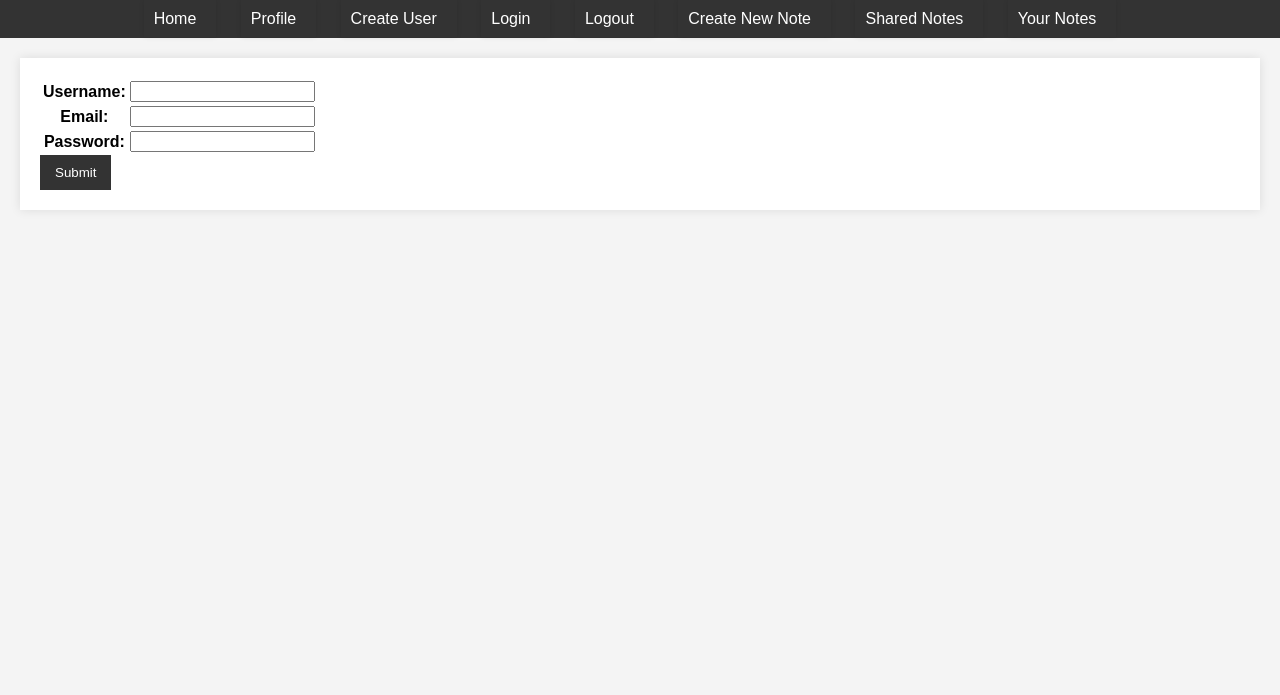
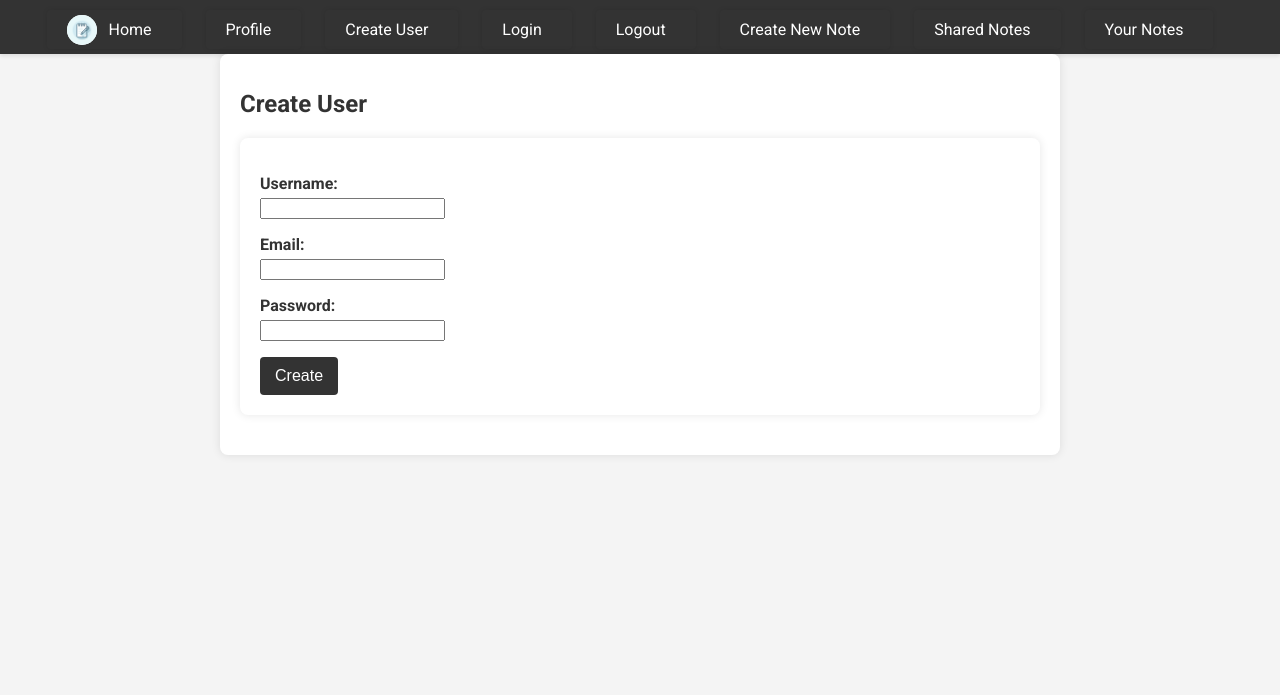
Before and after one commit to LJaremek/CloudComputing-MINI, a Django app: page /create_user in a window 1280 px wide. Shown: the top 695 px of the page. Run offline with Django 3.2, Linux system fonts and the light colour scheme; some libraries are stand-ins or nearby versions.

Commit message:
Final functionality

```diff
--- a/shared_notes/shared_notes/forms.py
+++ b/shared_notes/shared_notes/forms.py
@@ -1,5 +1,8 @@
 from django import forms
-from api.models import Note, SharedNote
+from django import forms
+from django.contrib.auth.models import User as DjangoUser
+
+from api.models import User, Note, SharedNote
 
 
 class NoteForm(forms.ModelForm):
@@ -13,7 +16,19 @@ class ProfileForm(forms.Form):
     email = forms.EmailField()
     password = forms.CharField(widget=forms.PasswordInput)
 
-class ShareNoteForm(forms.ModelForm):
-    class Meta:
-        model = SharedNote
-        fields = ['id_user', 'permission_type']
+    def clean_username(self):
+        username = self.cleaned_data.get('username')
+        if DjangoUser.objects.filter(username=username).exists():
+            raise forms.ValidationError("This username is already taken.")
+        return username
+
+    def clean_email(self):
+        email = self.cleaned_data.get('email')
+        if DjangoUser.objects.filter(email=email).exists():
+            raise forms.ValidationError("This email is already registered.")
+        return email
+
+
+class ShareNoteForm(forms.Form):
+    email = forms.EmailField()
+    permission_type = forms.ChoiceField(choices=[('read', 'Read'), ('write', 'Write')])
--- a/shared_notes/shared_notes/settings.py
+++ b/shared_notes/shared_notes/settings.py
@@ -40,8 +40,6 @@ INSTALLED_APPS = [
     "api",  # api for PostgreSQL
     "rest_framework",  # api for endpoints
     'shared_notes',
-    # "mathfilters"
-    # "rest_framework_swagger"  # Swagger
 ]
 
 MIDDLEWARE = [
--- a/shared_notes/shared_notes/static/style.css
+++ b/shared_notes/shared_notes/static/style.css
@@ -1,15 +1,17 @@
 body {
-    font-family: Arial, sans-serif;
+    font-family: 'Roboto', sans-serif;
     background-color: #f4f4f4;
     margin: 0;
     padding: 0;
+    color: #333;
 }
 
 #nav {
     background-color: #333;
     color: #fff;
-    padding: 10px 0;
+    padding: 15px 0;
     text-align: center;
+    box-shadow: 0 2px 4px rgba(0, 0, 0, 0.1);
 }
 
 #nav ul {
@@ -24,20 +26,31 @@ body {
 }
 
 #nav ul li a {
-    color: #fff; /* Ensure the text color is white */
+    color: #fff;
     text-decoration: none;
+    padding: 5px 10px;
+    align-items: center;
 }
 
 #nav ul li a:hover {
-    color: #ddd; /* Slightly lighter color for hover effect */
+    color: #ddd;
+    background-color: #555;
+    border-radius: 4px;
 }
 
 #main-container {
+    max-width: 800px;
+    margin: 0 auto;
     padding: 20px;
+    background: #fff;
+    box-shadow: 0 0 10px rgba(0, 0, 0, 0.1);
+    border-radius: 8px;
 }
 
 h1 {
     color: #333;
+    font-size: 24px;
+    margin-bottom: 20px;
 }
 
 form {
@@ -45,17 +58,29 @@ form {
     padding: 20px;
     margin-bottom: 20px;
     box-shadow: 0 0 10px rgba(0, 0, 0, 0.1);
+    border-radius: 8px;
 }
 
-input[type="submit"], button {
+label {
+    display: block;
+    margin-bottom: 5px;
+    font-weight: bold;
+}
+
+input[type="submit"],
+button {
     background: #333;
     color: #fff;
     padding: 10px 15px;
     border: none;
     cursor: pointer;
+    font-size: 16px;
+    border-radius: 4px;
+    transition: background 0.3s ease;
 }
 
-input[type="submit"]:hover, button:hover {
+input[type="submit"]:hover,
+button:hover {
     background: #555;
 }
 
@@ -87,8 +112,42 @@ ul li {
     margin: 10px 0;
     padding: 10px;
     box-shadow: 0 0 5px rgba(0, 0, 0, 0.1);
+    border-radius: 4px;
 }
 
 ul li a {
     margin-right: 10px;
 }
+
+.error-list {
+    background-color: #f8d7da;
+    color: #721c24;
+    border: 1px solid #f5c6cb;
+    padding: 10px;
+    margin-top: 10px;
+    border-radius: 4px;
+}
+
+.error-list ul {
+    list-style-type: none;
+    padding: 0;
+    margin: 0;
+}
+
+.error-list li {
+    margin: 0;
+}
+
+.nav-icon {
+    height: 30px;
+    width: 30px;
+    margin-right: 8px;
+    display: inline-block;
+    background-color: #fff;
+    color: #333;
+    font-size: 14px;
+    text-align: center;
+    line-height: 20px;
+    border-radius: 50%;
+    margin-bottom: -10px;
+}
--- a/shared_notes/shared_notes/views.py
+++ b/shared_notes/shared_notes/views.py
@@ -1,17 +1,17 @@
-from django.http import HttpResponse
-from django.shortcuts import render
-from django.http import HttpResponse
 from django.shortcuts import render, redirect, get_object_or_404
 from django.contrib.auth.models import User as DjangoUser
+from django.contrib.auth import logout
+from django.core.exceptions import ObjectDoesNotExist
+from django.http import HttpResponseForbidden
+from django.contrib.auth.decorators import login_required
+
 from api.models import User, Note, SharedNote
-from .forms import  ProfileForm, ShareNoteForm
-from django.contrib.auth import logout
 from shared_notes.forms import NoteForm
-
+from .forms import ProfileForm, ShareNoteForm
 
 
 def index(request):
-    return render(request, 'index.html')
+    return render(request, "index.html")
 
 
 def create_user(request):
@@ -19,32 +19,38 @@ def create_user(request):
         form = ProfileForm(request.POST)
         if form.is_valid():
             cleaned_data = form.cleaned_data
-            user = DjangoUser.objects.create_user(cleaned_data["username"], password=cleaned_data["password"])
-            profile = User(username=cleaned_data["username"],
-                           email=cleaned_data["email"],
-                                user=user,
-                                )
+            user = DjangoUser.objects.create_user(
+                username=cleaned_data["username"],
+                email=cleaned_data["email"],
+                password=cleaned_data["password"],
+            )
+            profile = User(
+                username=cleaned_data["username"],
+                email=cleaned_data["email"],
+                user=user,
+            )
             profile.save()
-
-            form = ProfileForm()
+            return redirect("index")
     else:
         form = ProfileForm()
     context = {"form": form}
-    return render(request, 'create_user.html', context)
+    return render(request, "create_user.html", context)
+
 
 def own_profile(request):
     if request.user.is_authenticated:
         profile = User.objects.get(user=request.user.id)
-
 
         context = {"profile": profile}
     else:
         context = {}
     return render(request, "profile.html", context)
 
+
 def logout_view(request):
     logout(request)
-    return redirect('index')
+    return redirect("index")
+
 
 def new_note(request):
     if request.user.is_authenticated:
@@ -62,65 +68,129 @@ def new_note(request):
     else:
         return redirect("/accounts/login")
 
+
 def notes(request):
     if request.user.is_authenticated:
         current_user = request.user
         notes = Note.objects.filter(id_user__user=current_user)
-        return render(request, 'notes.html', {'notes': notes})
+        return render(request, "notes.html", {"notes": notes})
     else:
         return redirect("/accounts/login")
 
 
+@login_required
 def view_note(request, note_id):
-    if request.user.is_authenticated:
-        note = get_object_or_404(Note, id_note=note_id, id_user__user=request.user)
-        return render(request, 'view_note.html', {'note': note})
+    note = get_object_or_404(Note, id_note=note_id)
+    is_owner = False
+    has_edit_permission = False
+
+    # Check if the current user is the owner of the note
+    if note.id_user.user == request.user:
+        is_owner = True
+        has_edit_permission = True
     else:
-        return redirect("/accounts/login")
+        # Check if the note is shared with the current user
+        try:
+            shared_note = SharedNote.objects.get(
+                id_note=note, id_user__user=request.user
+            )
+            if shared_note.permission_type == "write":
+                has_edit_permission = True
+        except SharedNote.DoesNotExist:
+            pass
+
+    if is_owner or has_edit_permission or shared_note:
+        return render(
+            request,
+            "view_note.html",
+            {
+                "note": note,
+                "is_owner": is_owner,
+                "has_edit_permission": has_edit_permission,
+            },
+        )
+    else:
+        return HttpResponseForbidden("You do not have permission to view this note.")
+
 
 def shared_notes(request):
     if request.user.is_authenticated:
         current_user = User.objects.get(user=request.user)
         shared_notes = SharedNote.objects.filter(id_user=current_user)
-        return render(request, 'shared_notes.html', {'shared_notes': shared_notes})
+        return render(request, "shared_notes.html", {"shared_notes": shared_notes})
     else:
         return redirect("/accounts/login")
+
 
 def share_note(request, note_id):
     if request.user.is_authenticated:
         note = get_object_or_404(Note, id_note=note_id, id_user__user=request.user)
-        if request.method == 'POST':
+        if request.method == "POST":
             form = ShareNoteForm(request.POST)
             if form.is_valid():
-                shared_note = form.save(commit=False)
-                shared_note.id_note = note
-                shared_note.id_user = User.objects.get(user=request.user)
-                shared_note.save()
-                return redirect('notes')
+                email = form.cleaned_data["email"]
+                permission_type = form.cleaned_data["permission_type"]
+                try:
+                    user = DjangoUser.objects.get(email=email)
+                    shared_user = User.objects.get(user=user)
+                    shared_note = SharedNote.objects.create(
+                        id_user=shared_user,
+                        id_note=note,
+                        permission_type=permission_type,
+                    )
+                    shared_note.save()
+                    return redirect("notes")
+                except ObjectDoesNotExist:
+                    form.add_error("email", "User with this email does not exist.")
         else:
             form = ShareNoteForm()
-        return render(request, 'share_note.html', {'form': form, 'note': note})
+        return render(request, "share_note.html", {"form": form, "note": note})
     else:
         return redirect("/accounts/login")
+
 
 def delete_note(request, note_id):
     if request.user.is_authenticated:
         note = get_object_or_404(Note, id_note=note_id, id_user__user=request.user)
         note.delete()
-        return redirect('notes')
+        return redirect("notes")
     else:
         return redirect("/accounts/login")
 
+
 def edit_note(request, note_id):
     if request.user.is_authenticated:
-        note = get_object_or_404(Note, id_note=note_id, id_user__user=request.user)
-        if request.method == 'POST':
-            form = NoteForm(request.POST, instance=note)
-            if form.is_valid():
-                form.save()
-                return redirect('notes')
+        note = get_object_or_404(Note, id_note=note_id)
+        if note.id_user.user == request.user:
+            user_has_permission = True
         else:
-            form = NoteForm(instance=note)
-        return render(request, 'edit_note.html', {'form': form, 'note': note})
+            try:
+                shared_note = SharedNote.objects.get(
+                    id_note=note, id_user__user=request.user
+                )
+                user_has_permission = shared_note.permission_type == "write"
+            except SharedNote.DoesNotExist:
+                user_has_permission = False
+        if user_has_permission:
+            if request.method == "POST":
+                form = NoteForm(request.POST, instance=note)
+                if form.is_valid():
+                    form.save()
+                    return redirect("notes")
+            else:
+                form = NoteForm(instance=note)
+            return render(
+                request,
+                "edit_note.html",
+                {
+                    "form": form,
+                    "note": note,
+                    "user_has_permission": user_has_permission,
+                },
+            )
+        else:
+            return render(
+                request, "edit_note.html", {"user_has_permission": user_has_permission}
+            )
     else:
         return redirect("/accounts/login")
--- a/shared_notes/templates/base.html
+++ b/shared_notes/templates/base.html
@@ -5,6 +5,8 @@
     <meta charset="UTF-8">
     <title>{% block title %}Title{% endblock %}</title>
     <link rel="stylesheet" href="{% static 'style.css' %}">
+    <link rel="icon" href="{% static 'icon.png' %}" type="image/png">
+    <link href="https://fonts.googleapis.com/css2?family=Roboto:wght@400;500;700&display=swap" rel="stylesheet">
     <script src="http://ajax.googleapis.com/ajax/libs/jquery/1.7.1/jquery.min.js" type="text/javascript"></script>
     <script src="{% static 'script.js' %}"></script>
 </head>
--- a/shared_notes/templates/create_user.html
+++ b/shared_notes/templates/create_user.html
@@ -1,13 +1,21 @@
 {% extends "base.html" %}
-{% block title %} Create new user {% endblock %}
+{% block title %}Create User{% endblock %}
 {% block content %}
-<div id="content">
-    <form action="{{ request.get_full_path }}" method="post">
+    <h1>Create User</h1>
+    <form method="post">
         {% csrf_token %}
-        <table>
-            {{ form.as_table }}
-        </table>
-        <input type="submit" value="Submit">
+        {{ form.as_p }}
+        <!-- {% if form.errors %}
+            <div class="error-list">
+                <ul>
+                    {% for field in form %}
+                        {% for error in field.errors %}
+                            <li>{{ error }}</li>
+                        {% endfor %}
+                    {% endfor %}
+                </ul>
+            </div>
+        {% endif %} -->
+        <button type="submit">Create</button>
     </form>
-</div>
 {% endblock %}
--- a/shared_notes/templates/edit_note.html
+++ b/shared_notes/templates/edit_note.html
@@ -2,9 +2,13 @@
 {% block title %}Edit Note{% endblock %}
 {% block content %}
     <h1>Edit Note</h1>
+    {% if user_has_permission %}
     <form method="post">
         {% csrf_token %}
         {{ form.as_p }}
         <button type="submit">Save</button>
     </form>
+    {% else %}
+    <p>You do not have permission to edit this note.</p>
+    {% endif %}
 {% endblock %}
--- a/shared_notes/templates/nav.html
+++ b/shared_notes/templates/nav.html
@@ -1,6 +1,7 @@
+{% load static %}
 <div id="nav">
     <ul id="nav-list">
-        <li><a href="/">Home</a></li>
+        <li><a href="/"><img src="{% static 'icon.png' %}" alt="Logo" class="nav-icon"> Home</a></li>
         <li><a href="/accounts/profile">Profile</a></li>
         <li><a href="/create_user">Create User</a></li>
         <li><a href="/accounts/login">Login</a></li>
--- a/shared_notes/templates/notes.html
+++ b/shared_notes/templates/notes.html
@@ -5,7 +5,9 @@
     <ul>
         {% for note in notes %}
             <li>
-                <a href="{% url 'view_note' note.id_note %}">{{ note.content }}</a>
+                <a href="{% url 'view_note' note.id_note %}">
+                    {{ note.content|slice:":100" }}{% if note.content|length > 100 %}...{% endif %}
+                </a>
                 <a href="{% url 'share_note' note.id_note %}">Share</a> |
                 <a href="{% url 'edit_note' note.id_note %}">Edit</a> |
                 <a href="{% url 'delete_note' note.id_note %}">Delete</a>
```
Also changed, not shown: shared_notes/api/models.py (+6 -2 lines), shared_notes/templates/shared_notes.html (+6 -1 lines), shared_notes/templates/view_note.html (+8 -3 lines), shared_notes/api/migrations/0002_alter_sharednote_permission_type.py (added), shared_notes/api/migrations/0003_alter_note_updated_at.py (added), shared_notes/shared_notes/static/icon.png (added).
